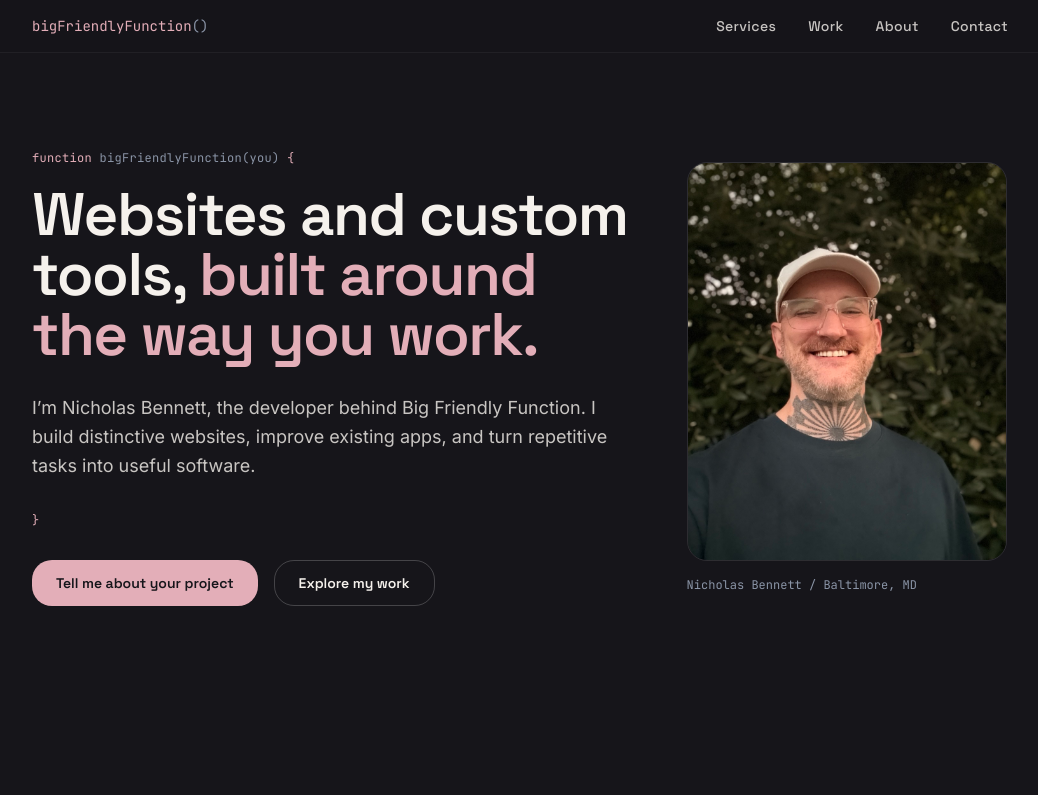
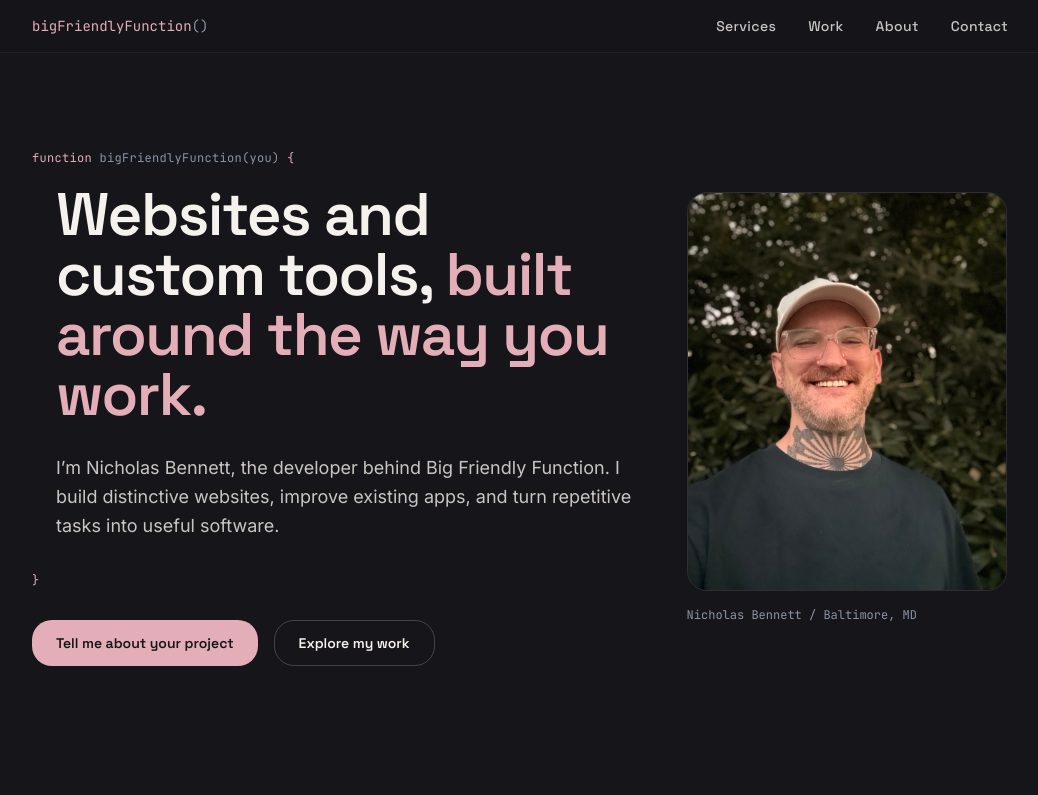
Before and after one commit to nrrb/bff-site, an Astro site: page / in a window 1280 px wide. Shown: the top 795 px of the page, without its empty margins (120-1158 px from the left). Built offline with nearby package versions, Linux system fonts and the light colour scheme; Astro itself is replaced by a stand-in of ours.

Commit message:
fix: indent hero content inside function braces

```diff
--- a/src/components/Hero.tsx
+++ b/src/components/Hero.tsx
@@ -3,8 +3,10 @@ export default function Hero() {
     <div className="grid items-center gap-12 md:grid-cols-[1.5fr_0.8fr]">
       <div>
         <p className="eyebrow"><span className="text-rose">function</span> bigFriendlyFunction(you) <span className="text-rose">{'{'}</span></p>
-        <h1 className="font-display text-4xl font-semibold leading-tight tracking-tight sm:text-5xl lg:text-6xl">Websites and custom tools, <span className="text-rose">built around the way you work.</span></h1>
-        <p className="mt-7 max-w-xl text-lg leading-relaxed text-paper/80">I’m Nicholas Bennett, the developer behind Big Friendly Function. I build distinctive websites, improve existing apps, and turn repetitive tasks into useful software.</p>
+        <div className="pl-4 sm:pl-6">
+          <h1 className="font-display text-4xl font-semibold leading-tight tracking-tight sm:text-5xl lg:text-6xl">Websites and custom tools, <span className="text-rose">built around the way you work.</span></h1>
+          <p className="mt-7 max-w-xl text-lg leading-relaxed text-paper/80">I’m Nicholas Bennett, the developer behind Big Friendly Function. I build distinctive websites, improve existing apps, and turn repetitive tasks into useful software.</p>
+        </div>
         <p aria-hidden="true" className="mt-8 font-mono text-xs text-rose">{'}'}</p>
         <div className="mt-8 flex flex-wrap gap-4"><a href="#contact" className="button-primary">Tell me about your project</a><a href="#portfolio" className="button-secondary">Explore my work</a></div>
       </div>
```
